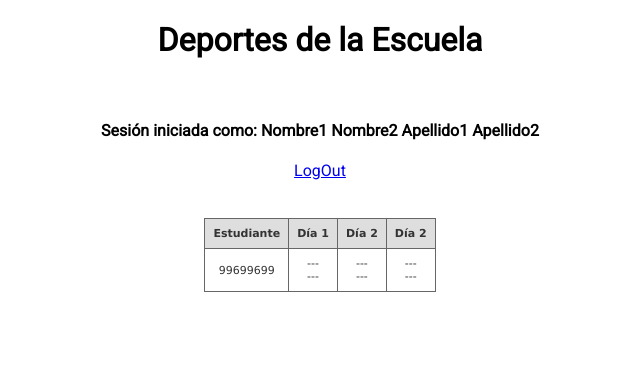
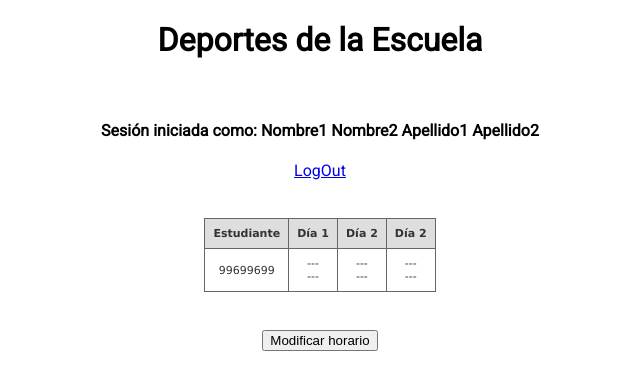
Before and after one commit to GonzalezPerezCO/Alpha-Sport-web, a PHP site: page /pages/partials/header.php in a window 1280 px wide. Shown: the top 390 px of the page, without its empty margins (320-960 px from the left). Run offline with PHP 8.4, Linux system fonts and the light colour scheme; the visitor is signed in with stand-in values (Sample User, id 1); data comes from the database, SQL or seed files in the repository; data that the repository does not hold is empty.

Commit message:
ajuestes header para modificacion de horario, solo texto

```diff
--- a/pages/partials/header.php
+++ b/pages/partials/header.php
@@ -70,7 +70,14 @@
           echo'</tr>';
         echo'</table>';
 
+        echo "<br> <br>  <button type='button'>Modificar horario</button> ";
+
+      }else{
+
+        echo "<br> <br>  <button type='button'>Modificar horario</button> ";
+
       }
+
 
 
       ?>
```
